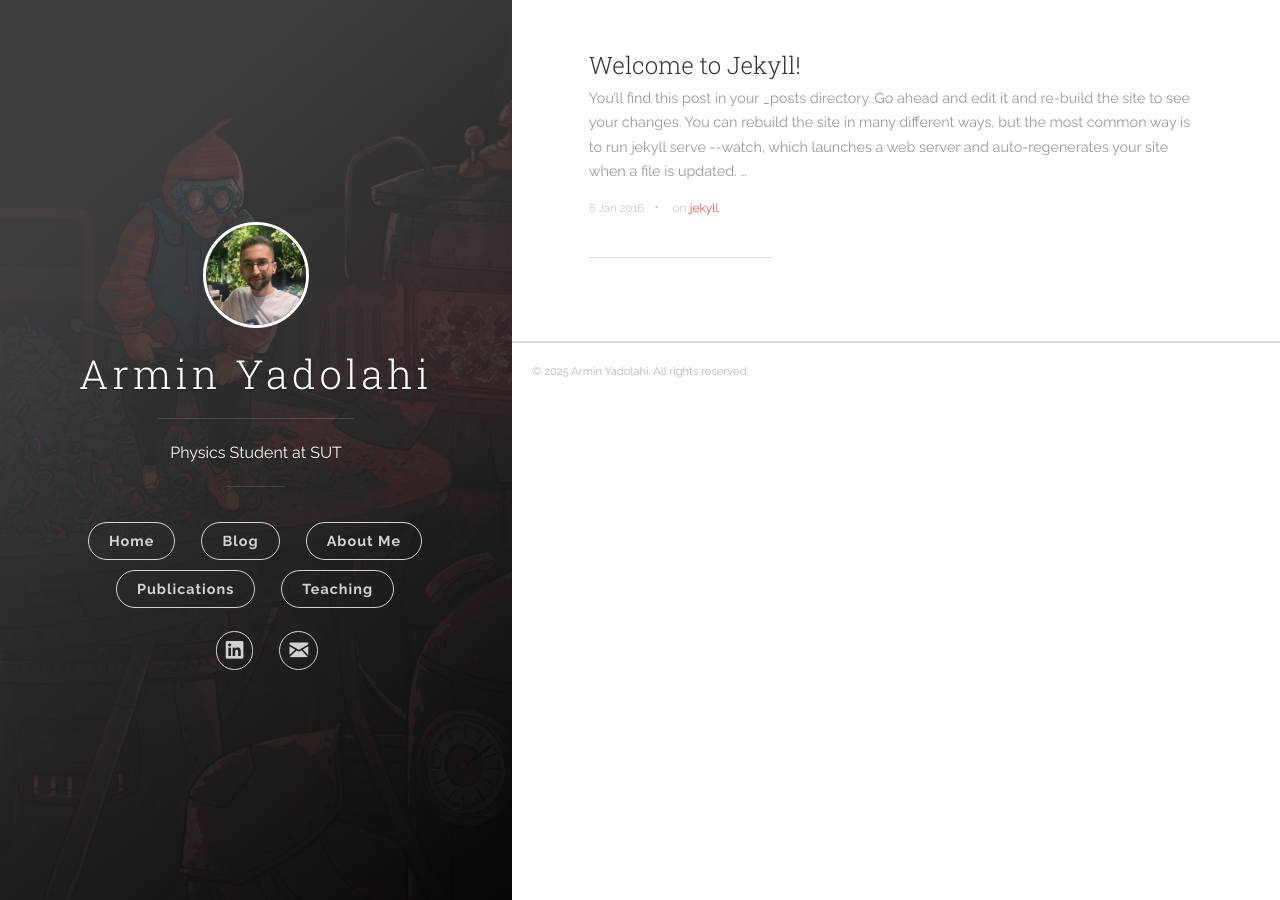
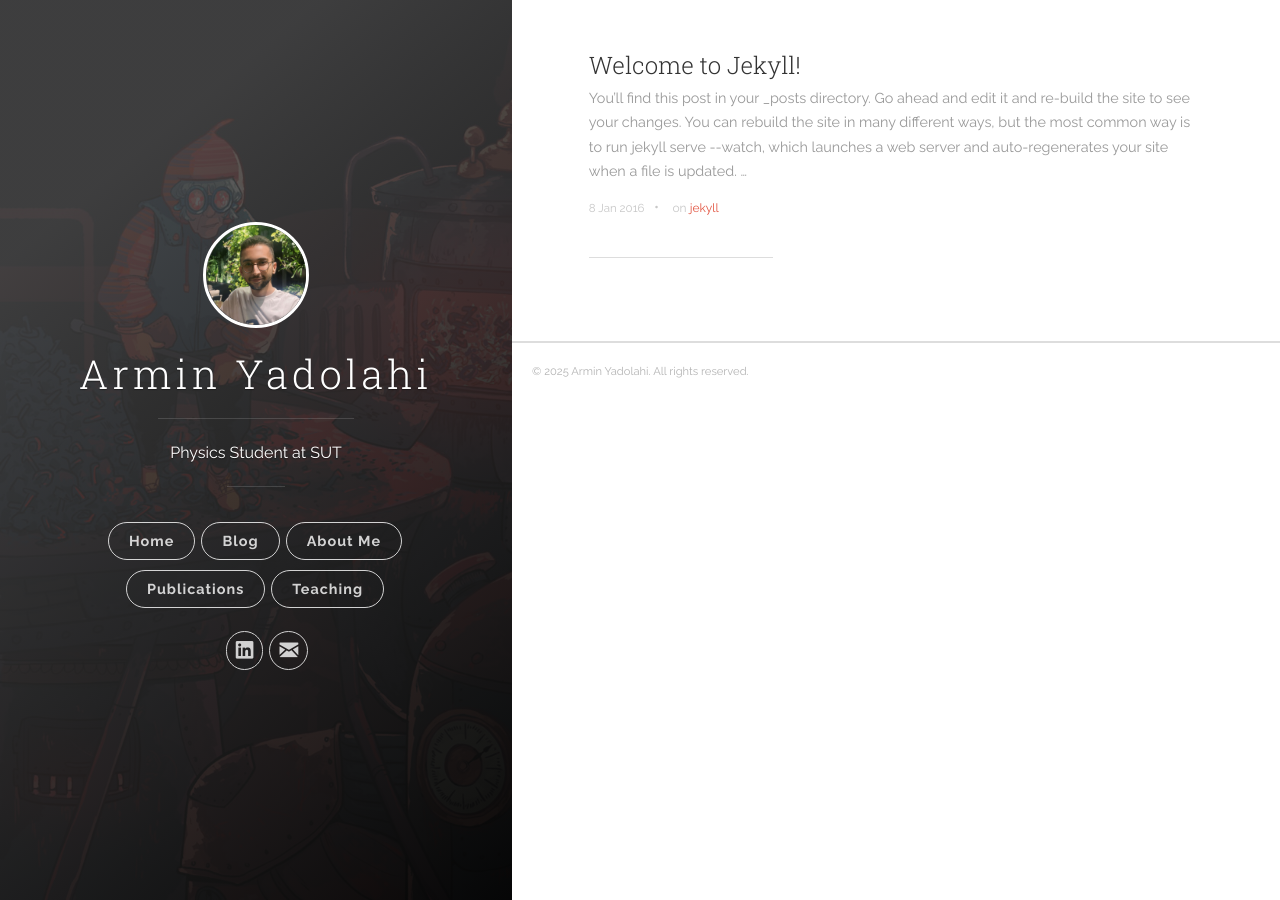
Before and after one commit to ArminYadolahi/ArminYadolahi.github.io, a Jekyll site: the page built from index.html, in a window 1280 px wide. Built offline with Jekyll 4.4.1, drawn with Linux system fonts in a browser that asks for light colours; the list of posts is cut into pages by our own code.

Commit message:
Update main.scss

```diff
--- a/css/main.scss
+++ b/css/main.scss
@@ -18,7 +18,7 @@ pre.highlight code,
 
 .btn,
 .navigation__item a {
-margin: 5px 10px;
+margin: 5px 0px;
 white-space: nowrap;
 }
 
```
